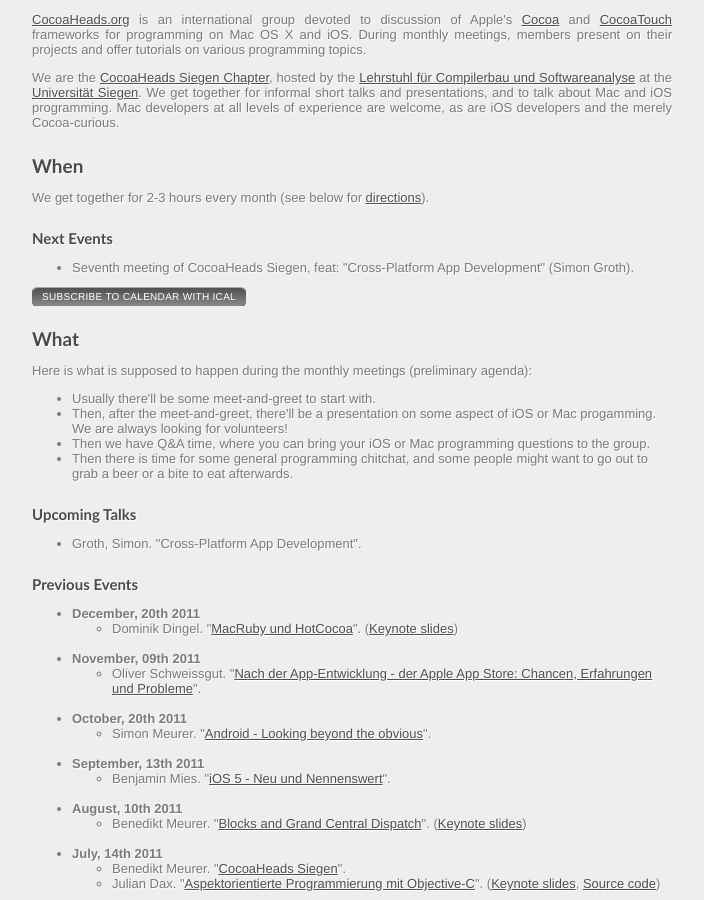
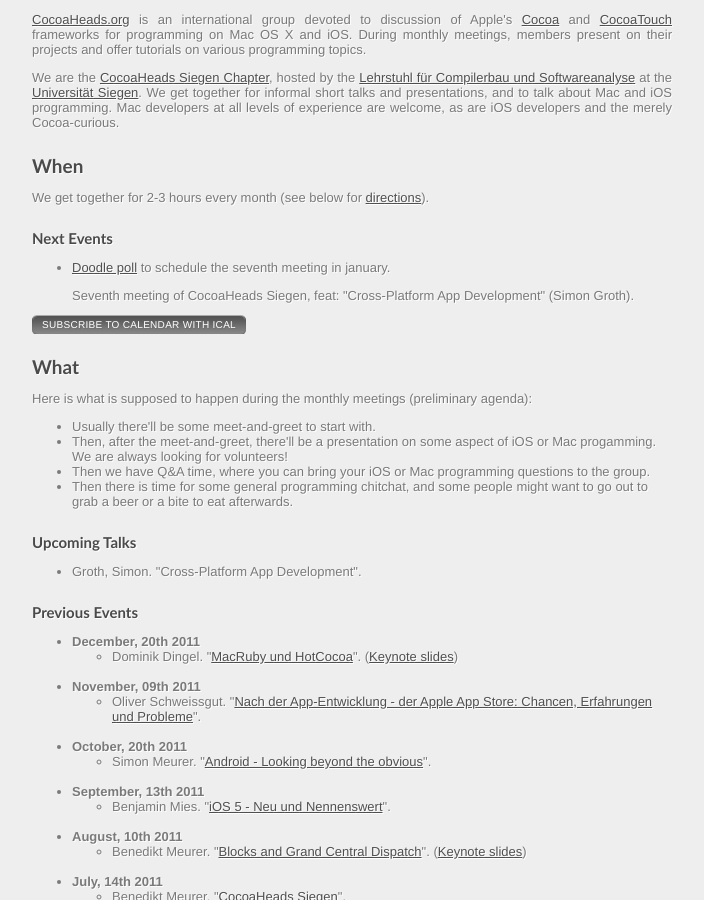
Before and after one commit to bmeurer/cocoaheads.informatik.uni-siegen.de, a Jekyll site: the page built from index.html, in a window 1280 px wide and 900 px high, scrolled down 578 px. Shown: the whole window, without its empty margins (118-822 px from the left). Built offline with Jekyll 4.4.1, drawn with Linux system fonts in a browser that asks for light colours; nearby versions of some CDN libraries; Markdown is read by kramdown in place of the engine named in the settings.

Commit message:
Doodle poll for next meeting.

```diff
--- a/index.html
+++ b/index.html
@@ -43,12 +43,10 @@
 <p>
   <ul>
     <li>
-<!--
       <p>
-        <a href="http://www.doodle.com/rraqykyiknkcs6zt">Doodle poll</a> to
-        schedule the sixth meeting in december.
+        <a href="http://www.doodle.com/b8sfuc9a378uiqhh">Doodle poll</a> to
+        schedule the seventh meeting in january.
       </p>
--->
 <!--
       <p>
         <strong>December, 20th 2011 at 19:00</strong> in room H-A 8107.
```
